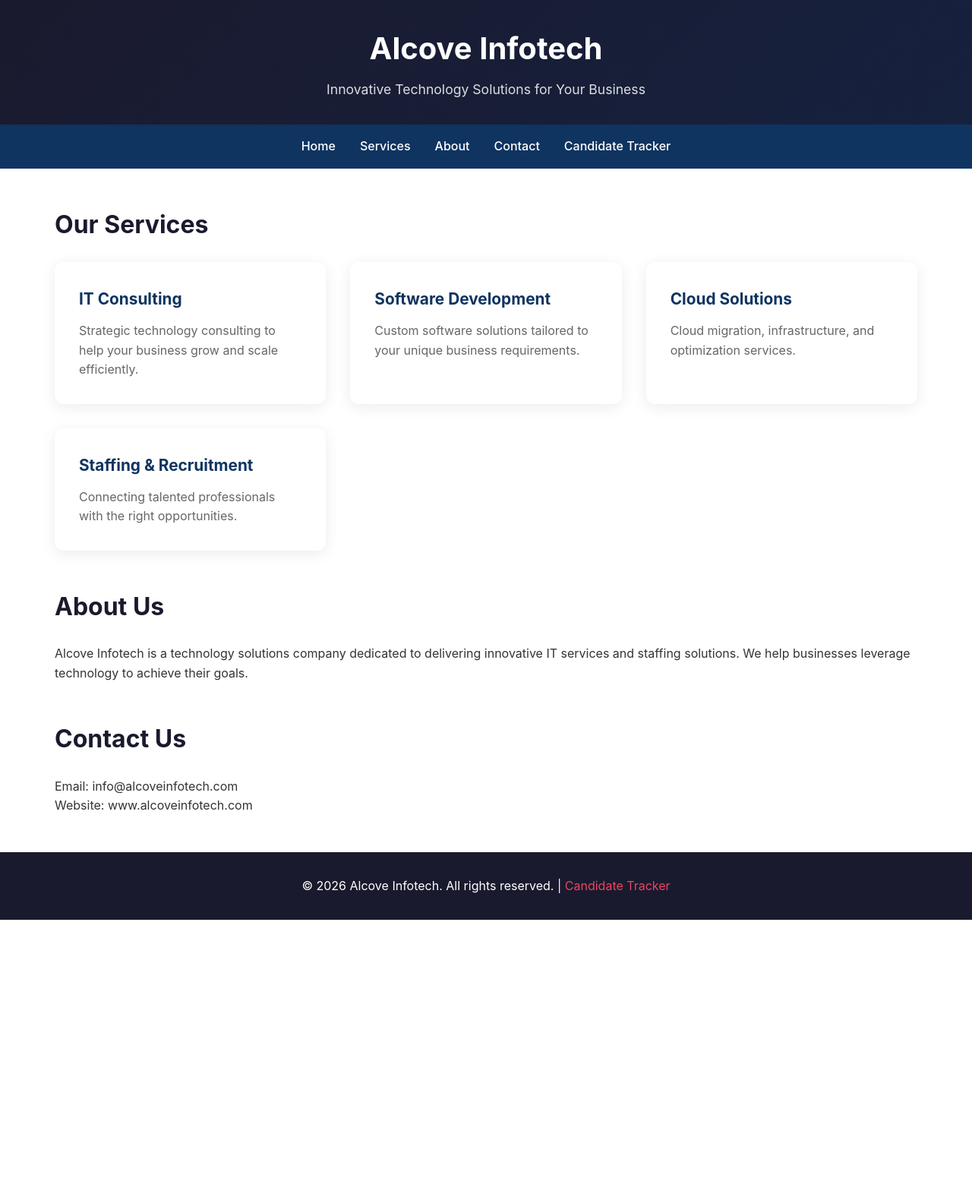
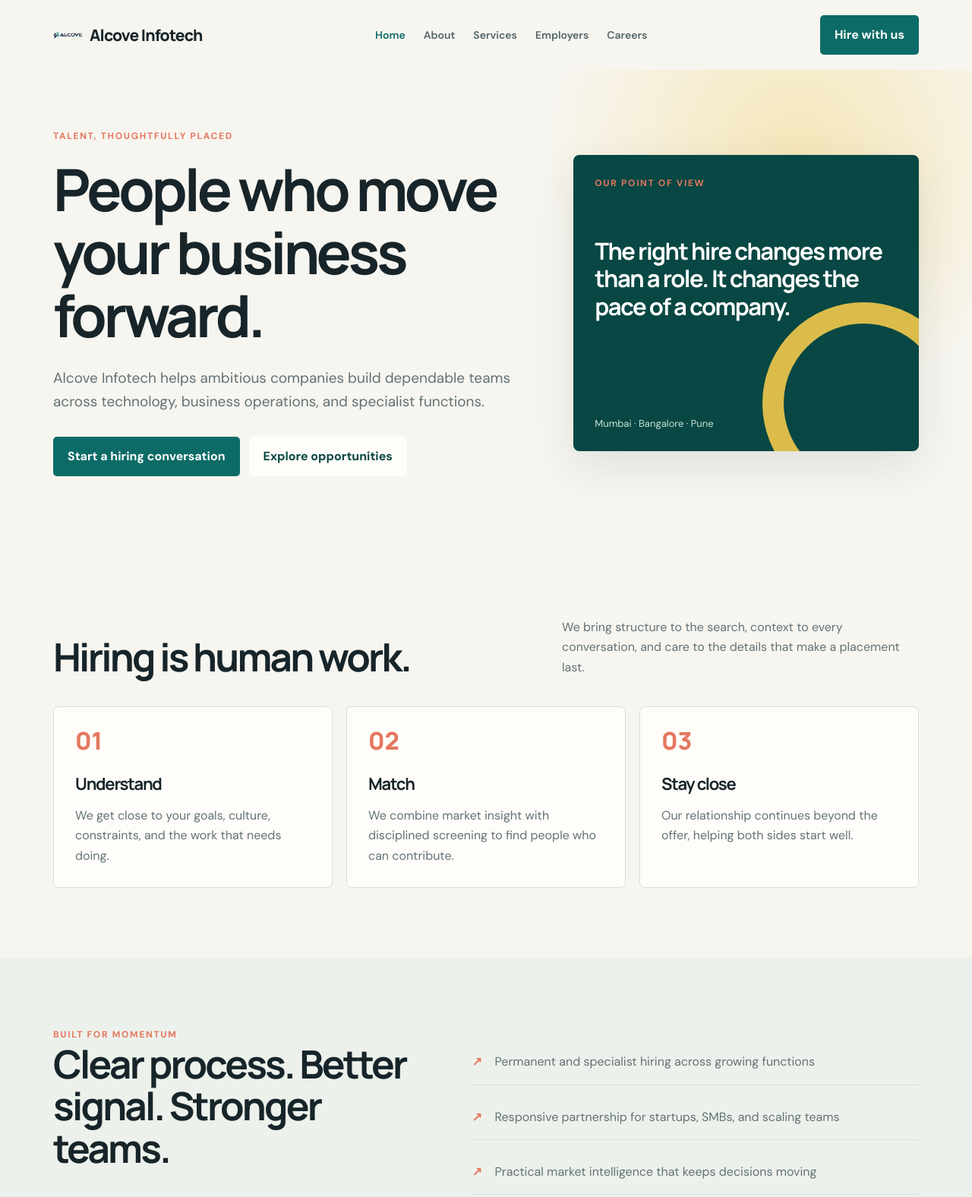
Before and after one commit to atulkoul/alcove-infotech, a website: page public/main-website/index.html in a window 1280 px wide. Shown: the top 1576 px of the page at 76% size. Before the commit the page ends 1211 px from the top, so only its background shows below. Drawn offline with Linux system fonts and the light colour scheme.

Commit message:
Build Alcove Infotech staffing website

```diff
--- a/public/main-website/index.html
+++ b/public/main-website/index.html
@@ -1,61 +1,13 @@
-<!DOCTYPE html>
+<!doctype html>
 <html lang="en">
-<head>
-<meta charset="UTF-8">
-<meta name="viewport" content="width=device-width, initial-scale=1.0">
-<title>Alcove Infotech</title>
-<style>
-* { margin: 0; padding: 0; box-sizing: border-box; }
-body { font-family: -apple-system, BlinkMacSystemFont, 'Segoe UI', Roboto, sans-serif; line-height: 1.6; color: #333; }
-header { background: linear-gradient(135deg, #1a1a2e, #16213e); color: #fff; padding: 2rem 0; text-align: center; }
-header h1 { font-size: 2.5rem; margin-bottom: 0.5rem; }
-header p { font-size: 1.1rem; opacity: 0.85; }
-nav { background: #0f3460; padding: 1rem; display: flex; justify-content: center; gap: 2rem; }
-nav a { color: #fff; text-decoration: none; font-weight: 500; transition: color 0.3s; }
-nav a:hover { color: #e94560; }
-section { max-width: 1200px; margin: 3rem auto; padding: 0 2rem; }
-section h2 { font-size: 2rem; margin-bottom: 1.5rem; color: #1a1a2e; }
-.services { display: grid; grid-template-columns: repeat(auto-fit, minmax(280px, 1fr)); gap: 2rem; }
-.card { background: #fff; border-radius: 12px; padding: 2rem; box-shadow: 0 4px 20px rgba(0,0,0,0.08); transition: transform 0.3s; }
-.card:hover { transform: translateY(-5px); }
-.card h3 { color: #0f3460; margin-bottom: 0.8rem; font-size: 1.3rem; }
-.card p { color: #666; }
-footer { background: #1a1a2e; color: #fff; text-align: center; padding: 2rem; margin-top: 3rem; }
-footer a { color: #e94560; text-decoration: none; }
-</style>
-</head>
+<head><meta charset="UTF-8"><meta name="viewport" content="width=device-width,initial-scale=1"><title>Alcove Infotech | People who move business forward</title><link rel="stylesheet" href="site.css"></head>
 <body>
-<header>
-<h1>Alcove Infotech</h1>
-<p>Innovative Technology Solutions for Your Business</p>
-</header>
-<nav>
-<a href="/">Home</a>
-<a href="#services">Services</a>
-<a href="#about">About</a>
-<a href="#contact">Contact</a>
-<a href="/tracker">Candidate Tracker</a>
-</nav>
-<section id="services">
-<h2>Our Services</h2>
-<div class="services">
-<div class="card"><h3>IT Consulting</h3><p>Strategic technology consulting to help your business grow and scale efficiently.</p></div>
-<div class="card"><h3>Software Development</h3><p>Custom software solutions tailored to your unique business requirements.</p></div>
-<div class="card"><h3>Cloud Solutions</h3><p>Cloud migration, infrastructure, and optimization services.</p></div>
-<div class="card"><h3>Staffing & Recruitment</h3><p>Connecting talented professionals with the right opportunities.</p></div>
-</div>
-</section>
-<section id="about">
-<h2>About Us</h2>
-<p>Alcove Infotech is a technology solutions company dedicated to delivering innovative IT services and staffing solutions. We help businesses leverage technology to achieve their goals.</p>
-</section>
-<section id="contact">
-<h2>Contact Us</h2>
-<p>Email: info@alcoveinfotech.com</p>
-<p>Website: www.alcoveinfotech.com</p>
-</section>
-<footer>
-<p>&copy; 2026 Alcove Infotech. All rights reserved. | <a href="/tracker">Candidate Tracker</a></p>
-</footer>
-</body>
-</html>
+<header class="site-header"><div class="container nav"><a class="brand" href="/"><img src="../tracker/images/logo.png" alt=""><span>Alcove Infotech</span></a><nav class="nav-links"><a class="active" href="/">Home</a><a href="about.html">About</a><a href="services.html">Services</a><a href="employers.html">Employers</a><a href="careers.html">Careers</a></nav><a class="button" href="employers.html">Hire with us</a></div></header>
+<main>
+<section class="hero"><div class="container hero-grid"><div><div class="eyebrow">Talent, thoughtfully placed</div><h1>People who move your business forward.</h1><p class="lead">Alcove Infotech helps ambitious companies build dependable teams across technology, business operations, and specialist functions.</p><div class="hero-actions"><a class="button" href="employers.html">Start a hiring conversation</a><a class="button light" href="careers.html">Explore opportunities</a></div></div><div class="hero-card"><div class="eyebrow">Our point of view</div><div class="quote">The right hire changes more than a role. It changes the pace of a company.</div><div class="small">Mumbai · Bangalore · Pune</div></div></div></section>
+<section class="section"><div class="container"><div class="section-head"><h2>Hiring is human work.</h2><p>We bring structure to the search, context to every conversation, and care to the details that make a placement last.</p></div><div class="grid-3"><article class="card"><div class="number">01</div><h3>Understand</h3><p>We get close to your goals, culture, constraints, and the work that needs doing.</p></article><article class="card"><div class="number">02</div><h3>Match</h3><p>We combine market insight with disciplined screening to find people who can contribute.</p></article><article class="card"><div class="number">03</div><h3>Stay close</h3><p>Our relationship continues beyond the offer, helping both sides start well.</p></article></div></div></section>
+<section class="section tinted"><div class="container split"><div><div class="eyebrow">Built for momentum</div><h2>Clear process. Better signal. Stronger teams.</h2></div><ul class="list"><li>Permanent and specialist hiring across growing functions</li><li>Responsive partnership for startups, SMBs, and scaling teams</li><li>Practical market intelligence that keeps decisions moving</li><li>Candidate experience that respects every person involved</li></ul></div></section>
+<section class="band"><div class="container band-inner"><h2>Let’s make your next important hire count.</h2><a class="button light" href="employers.html">Talk to Alcove</a></div></section>
+</main>
+<footer class="site-footer"><div class="container footer-grid"><div><a class="brand" href="/"><img src="../tracker/images/logo.png" alt=""><span>Alcove Infotech</span></a><p>Talent acquisition and people solutions for businesses ready to grow with intention.</p></div><div><h4>Explore</h4><p><a href="about.html">About us</a><br><a href="services.html">Services</a><br><a href="careers.html">Careers</a></p></div><div><h4>Connect</h4><p>Mumbai | Bangalore | Pune<br><a href="mailto:hr@alcoveinfotech.com">hr@alcoveinfotech.com</a><br>022-35058109</p></div></div></footer>
+</body></html>
--- /dev/null
+++ b/public/main-website/site.css
@@ -0,0 +1,77 @@
+@import url('https://fonts.googleapis.com/css2?family=DM+Sans:wght@400;500;600;700&family=Manrope:wght@700;800&display=swap');
+
+:root {
+  --ink: #17252a;
+  --muted: #627276;
+  --paper: #f7f5ef;
+  --white: #fffdf9;
+  --teal: #0d6b67;
+  --teal-dark: #084743;
+  --coral: #e4775f;
+  --line: #d9dfd9;
+  --yellow: #f2c94c;
+  --shadow: 0 20px 60px rgba(23, 37, 42, .10);
+}
+
+* { box-sizing: border-box; }
+html { scroll-behavior: smooth; }
+body { margin: 0; color: var(--ink); background: var(--paper); font: 16px/1.65 'DM Sans', sans-serif; }
+a { color: inherit; text-decoration: none; }
+img { max-width: 100%; display: block; }
+.container { width: min(1140px, calc(100% - 40px)); margin: 0 auto; }
+.site-header { padding: 20px 0; background: var(--paper); }
+.nav { display: flex; align-items: center; justify-content: space-between; gap: 28px; }
+.brand { display: inline-flex; align-items: center; gap: 10px; font: 800 21px/1 'Manrope', sans-serif; letter-spacing: -.04em; }
+.brand img { width: 38px; height: 38px; object-fit: contain; }
+.nav-links { display: flex; align-items: center; gap: 24px; color: #536568; font-size: 14px; font-weight: 600; }
+.nav-links a:hover, .nav-links a.active { color: var(--teal); }
+.button { display: inline-flex; align-items: center; justify-content: center; gap: 8px; border: 0; border-radius: 5px; padding: 13px 19px; background: var(--teal); color: white; font-weight: 700; cursor: pointer; }
+.button:hover { background: var(--teal-dark); }
+.button.alt { background: var(--coral); }
+.button.light { background: var(--white); color: var(--teal-dark); }
+.hero { padding: 78px 0 94px; background: radial-gradient(circle at 82% 18%, rgba(242,201,76,.33), transparent 28%), var(--paper); }
+.hero-grid { display: grid; grid-template-columns: 1.15fr .85fr; align-items: center; gap: 70px; }
+.eyebrow { color: var(--coral); font-size: 12px; font-weight: 800; letter-spacing: .14em; text-transform: uppercase; }
+h1, h2, h3 { margin: 0; font-family: 'Manrope', sans-serif; letter-spacing: -.055em; line-height: 1.08; }
+h1 { max-width: 750px; margin-top: 18px; font-size: clamp(46px, 6vw, 78px); }
+h2 { font-size: clamp(32px, 4vw, 52px); }
+h3 { font-size: 22px; }
+.lead { max-width: 610px; margin: 25px 0 30px; color: var(--muted); font-size: 19px; }
+.hero-actions { display: flex; gap: 12px; flex-wrap: wrap; }
+.hero-card { min-height: 390px; padding: 28px; border-radius: 8px; background: var(--teal-dark); color: white; box-shadow: var(--shadow); position: relative; overflow: hidden; }
+.hero-card:after { content: ''; position: absolute; width: 210px; height: 210px; right: -60px; bottom: -70px; border: 28px solid var(--yellow); border-radius: 50%; opacity: .9; }
+.hero-card .quote { position: relative; z-index: 1; margin-top: 60px; font: 700 31px/1.18 'Manrope', sans-serif; letter-spacing: -.05em; }
+.hero-card .small { position: absolute; left: 28px; bottom: 25px; color: #c8e2db; font-size: 13px; }
+.section { padding: 92px 0; }
+.section.tinted { background: #edf1eb; }
+.section-head { display: flex; align-items: end; justify-content: space-between; gap: 30px; margin-bottom: 38px; }
+.section-head p { max-width: 470px; color: var(--muted); margin: 0; }
+.grid-3 { display: grid; grid-template-columns: repeat(3, 1fr); gap: 18px; }
+.card { padding: 28px; border: 1px solid var(--line); border-radius: 7px; background: var(--white); }
+.card p { color: var(--muted); margin-bottom: 0; }
+.card .number { color: var(--coral); font: 800 32px/1 'Manrope', sans-serif; }
+.card h3 { margin-top: 30px; }
+.band { padding: 56px 0; background: var(--coral); color: white; }
+.band-inner { display: flex; align-items: center; justify-content: space-between; gap: 30px; }
+.band h2 { max-width: 620px; font-size: clamp(28px, 4vw, 44px); }
+.page-hero { padding: 75px 0 70px; background: var(--teal-dark); color: white; }
+.page-hero p { max-width: 650px; color: #c8e2db; font-size: 19px; margin: 22px 0 0; }
+.split { display: grid; grid-template-columns: .9fr 1.1fr; gap: 70px; align-items: start; }
+.list { display: grid; gap: 13px; padding: 0; list-style: none; }
+.list li { padding: 16px 0 16px 30px; border-bottom: 1px solid var(--line); position: relative; color: var(--muted); }
+.list li:before { content: '↗'; position: absolute; left: 0; color: var(--coral); font-weight: 800; }
+.service-list { display: grid; gap: 0; }
+.service-row { display: grid; grid-template-columns: 80px 1fr 1fr; gap: 24px; padding: 30px 0; border-top: 1px solid var(--line); }
+.service-row .index { color: var(--coral); font: 800 22px/1 'Manrope', sans-serif; }
+.service-row p { margin: 0; color: var(--muted); }
+.form { display: grid; gap: 14px; max-width: 700px; }
+.form input, .form textarea, .form select { width: 100%; border: 1px solid var(--line); border-radius: 4px; padding: 14px; background: var(--white); color: var(--ink); font: inherit; }
+.form textarea { min-height: 140px; resize: vertical; }
+.form-grid { display: grid; grid-template-columns: 1fr 1fr; gap: 14px; }
+.form label { display: grid; gap: 6px; color: var(--muted); font-size: 13px; font-weight: 700; }
+.site-footer { padding: 42px 0; background: var(--ink); color: #d9e4df; }
+.footer-grid { display: grid; grid-template-columns: 1.5fr 1fr 1fr; gap: 30px; }
+.site-footer .brand { color: white; }
+.site-footer p, .site-footer a { color: #aebfba; font-size: 14px; }
+.site-footer h4 { margin: 0 0 12px; color: white; }
+@media (max-width: 800px) { .nav-links { display: none; } .hero-grid, .split, .grid-3, .footer-grid { grid-template-columns: 1fr; } .hero { padding-top: 45px; } .hero-card { min-height: 300px; } .section-head, .band-inner { display: block; } .section-head p { margin-top: 15px; } .band .button { margin-top: 22px; } .service-row { grid-template-columns: 45px 1fr; } .service-row p { grid-column: 2; } .form-grid { grid-template-columns: 1fr; } }
```
Also changed, not shown: public/main-website/about.html (added, +5 -0 lines), public/main-website/careers.html (added, +5 -0 lines), public/main-website/employers.html (added, +5 -0 lines), public/main-website/services.html (added, +5 -0 lines), src/index.js (+6 -13 lines), README.md.
